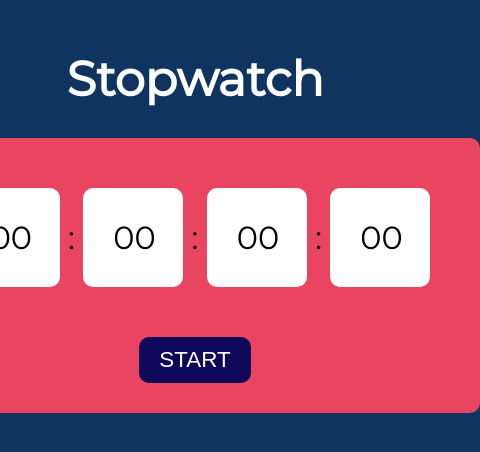
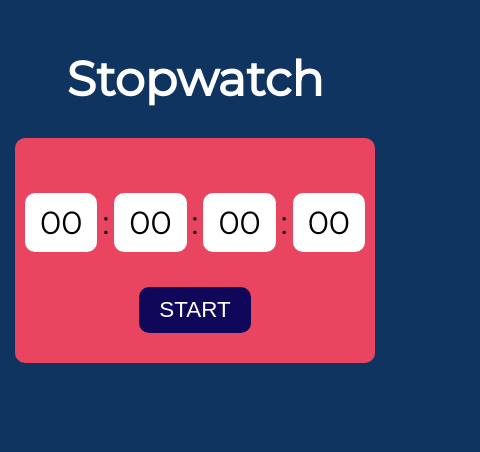
Before and after one commit to SAMURAii-7/react-stopwatch, a React (Create React App) app: page / in a window 390 px wide. Shown: the top 452 px of the page, 480 px wide, since content can reach past the window. Built offline with nearby package versions, Linux system fonts and the light colour scheme.

Commit message:
make responsive

```diff
--- a/src/App.css
+++ b/src/App.css
@@ -29,6 +29,10 @@ body {
     background: #e94560;
     padding: 50px 50px 10px 50px;
     border-radius: 10px;
+    display: flex;
+    flex-direction: column;
+    justify-content: center;
+    align-items: center;
 }
 
 .digits-container {
@@ -42,6 +46,7 @@ body {
 .digits {
     background: #fff;
     padding: 30px;
+    margin: 15px;
     font-size: 2rem;
     border-radius: 10px;
     width: 100px;
@@ -53,7 +58,7 @@ body {
     flex-direction: row;
     justify-content: center;
     align-items: center;
-    margin-top: 30px;
+    margin-top: 20px;
 }
 
 .btn-double {
@@ -79,3 +84,22 @@ body {
     transition: ease-in 0.1s;
     transform: scale(1.05);
 }
+
+@media (max-width: 700px) {
+    .content {
+        width: 360px;
+    }
+
+    .digits-container {
+        width: 350px;
+    }
+
+    .digits {
+        padding: 10px;
+        margin: 5px;
+    }
+
+    .btn {
+        margin-top: 10px;
+    }
+}
--- a/src/components/Display.jsx
+++ b/src/components/Display.jsx
@@ -6,15 +6,15 @@ function Display({ time }) {
             <span className="digits">
                 {time.h >= 10 ? time.h : "0" + time.h}
             </span>
-            &nbsp;:&nbsp;
+            :
             <span className="digits">
                 {time.m >= 10 ? time.m : "0" + time.m}
             </span>
-            &nbsp;:&nbsp;
+            :
             <span className="digits">
                 {time.s >= 10 ? time.s : "0" + time.s}
             </span>
-            &nbsp;:&nbsp;
+            :
             <span className="digits">
                 {time.ms >= 10 ? time.ms : "0" + time.ms}
             </span>
```
